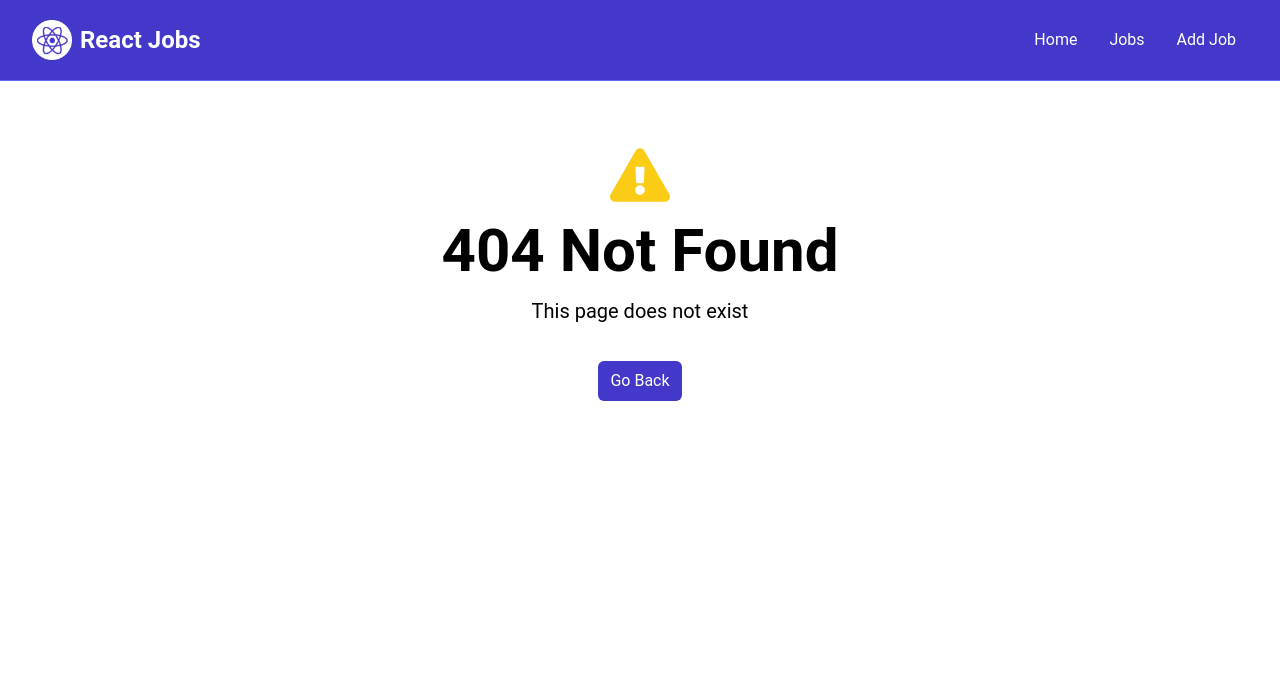
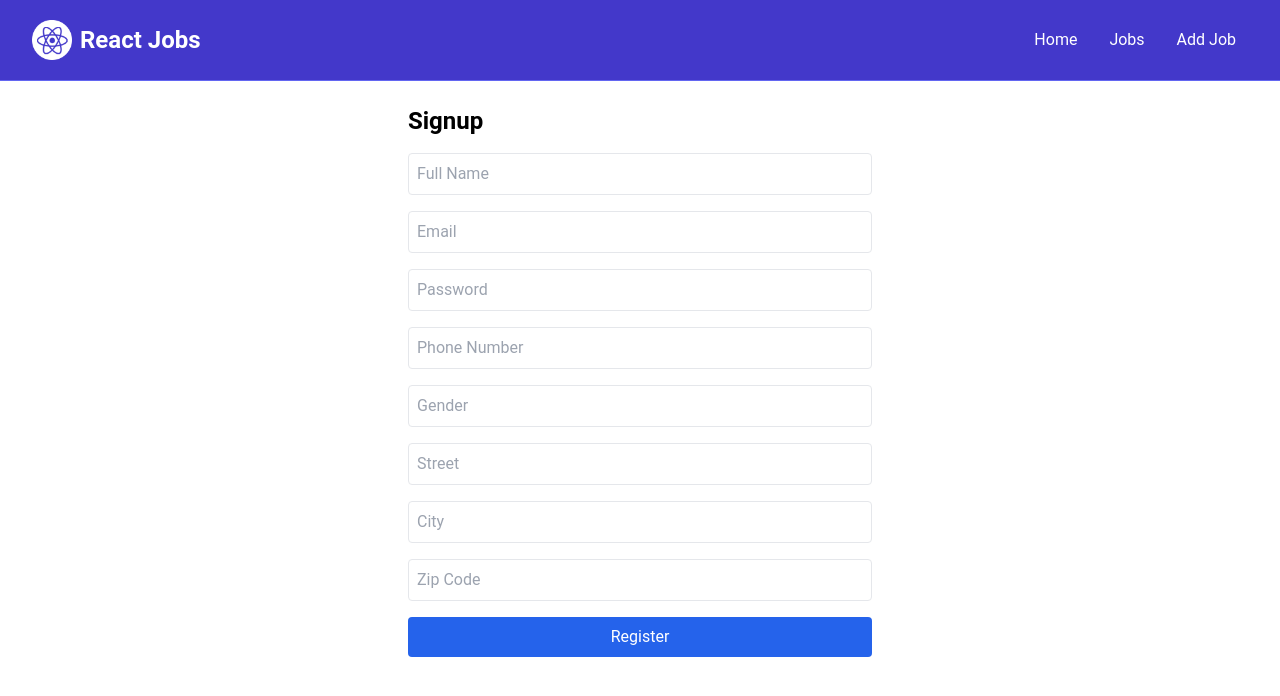
Before and after one commit to makuzaza/week6-cm2, a React (Vite) app in the folder frontend-simplified/: page /signup in a window 1280 px wide. Before the commit this address had no page. Shown: the top 696 px of the page. Built offline with nearby package versions, Linux system fonts and the light colour scheme.

Commit message:
feat: create signup page UI + tested in console

```diff
--- a/frontend-simplified/src/App.jsx
+++ b/frontend-simplified/src/App.jsx
@@ -11,6 +11,7 @@ import NotFoundPage from "./pages/NotFoundPage";
 import JobPage from "./pages/JobPage";
 import AddJobPage from "./pages/AddJobPage";
 import EditJobPage from "./pages/EditJobPage";
+import SignupPage from "./pages/SignupPage";
 
 const App = () => {
   const router = createBrowserRouter(
@@ -22,6 +23,7 @@ const App = () => {
         <Route path="/edit-job/:id" element={<EditJobPage />} />
         <Route path="/jobs/:id" element={<JobPage />} />
         <Route path="*" element={<NotFoundPage />} />
+        <Route path="/signup" element={<SignupPage />} />
       </Route>
     )
   );
--- /dev/null
+++ b/frontend-simplified/src/pages/SignupPage.jsx
@@ -0,0 +1,50 @@
+import { useState } from "react";
+
+const SignupPage = () => {
+  const [formatData, setFormatData] = useState({
+    username: "",
+    email: "",
+    password: "",
+    Phone_number: "",
+    Gender : "",
+    Street_address: "",
+    City: "",
+    State: "",
+    Zip_code: "",
+  });
+
+
+  const handleChange = (e) => {
+    setFormatData({
+      ...formatData,
+      [e.target.name]: e.target.value,
+    });
+  };
+
+  const handleSubmit = (e) => {
+    e.preventDefault();
+    console.log(formatData);
+  };
+
+  return (
+    <div className="container mx-auto p-6 max-w-lg">
+      <h2 className="text-2xl font-bold mb-4">Signup</h2>
+
+      <form onSubmit={handleSubmit} className="space-y-4">
+        <input name="name" placeholder="Full Name" onChange={handleChange} className="w-full border p-2 rounded" />
+        <input name="email" placeholder="Email" onChange={handleChange} className="w-full border p-2 rounded" />
+        <input name="password" type="password" placeholder="Password" onChange={handleChange} className="w-full border p-2 rounded" />
+        <input name="phone_number" placeholder="Phone Number" onChange={handleChange} className="w-full border p-2 rounded" />
+        <input name="gender" placeholder="Gender" onChange={handleChange} className="w-full border p-2 rounded" />
+        <input name="street" placeholder="Street" onChange={handleChange} className="w-full border p-2 rounded" />
+        <input name="city" placeholder="City" onChange={handleChange} className="w-full border p-2 rounded" />
+        <input name="zipCode" placeholder="Zip Code" onChange={handleChange} className="w-full border p-2 rounded" />
+
+        <button className="bg-blue-600 text-white px-4 py-2 rounded w-full">
+          Register
+        </button>
+      </form>
+    </div>
+  );
+};
+export default SignupPage;
```
